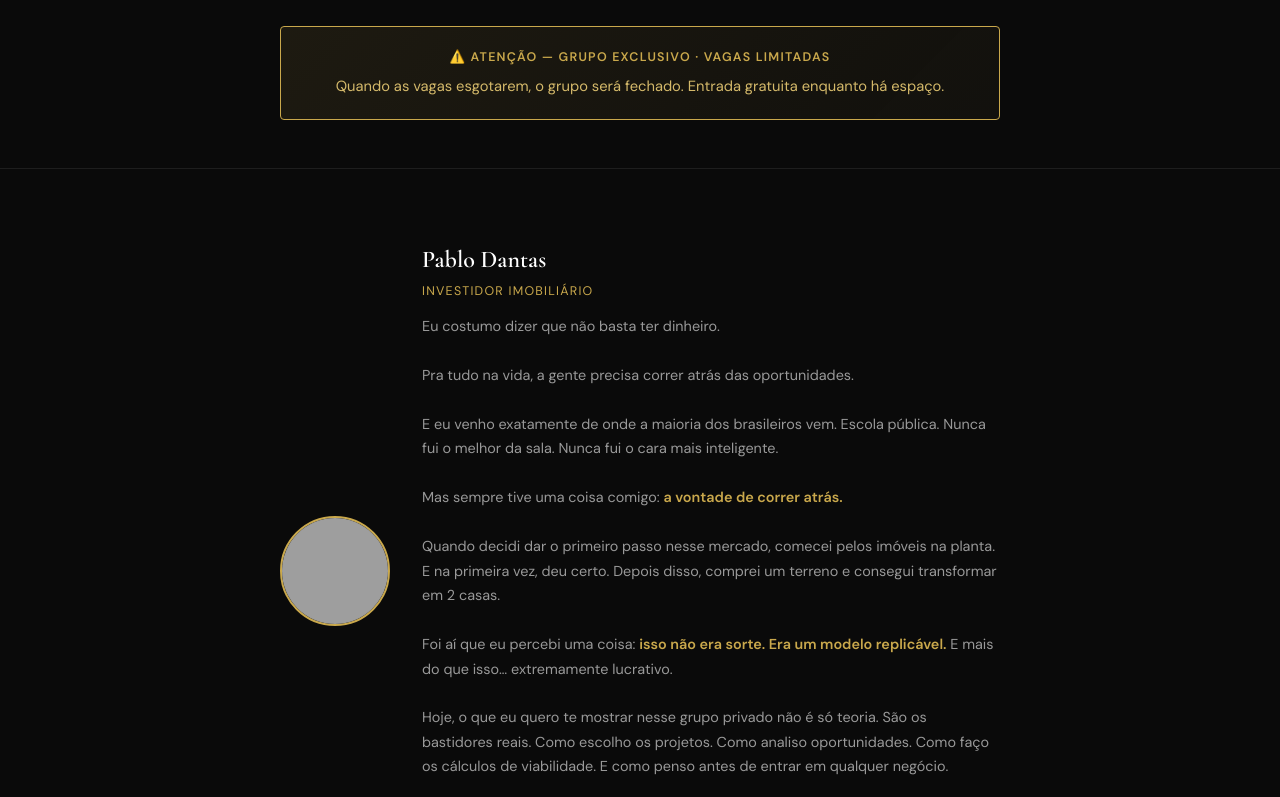
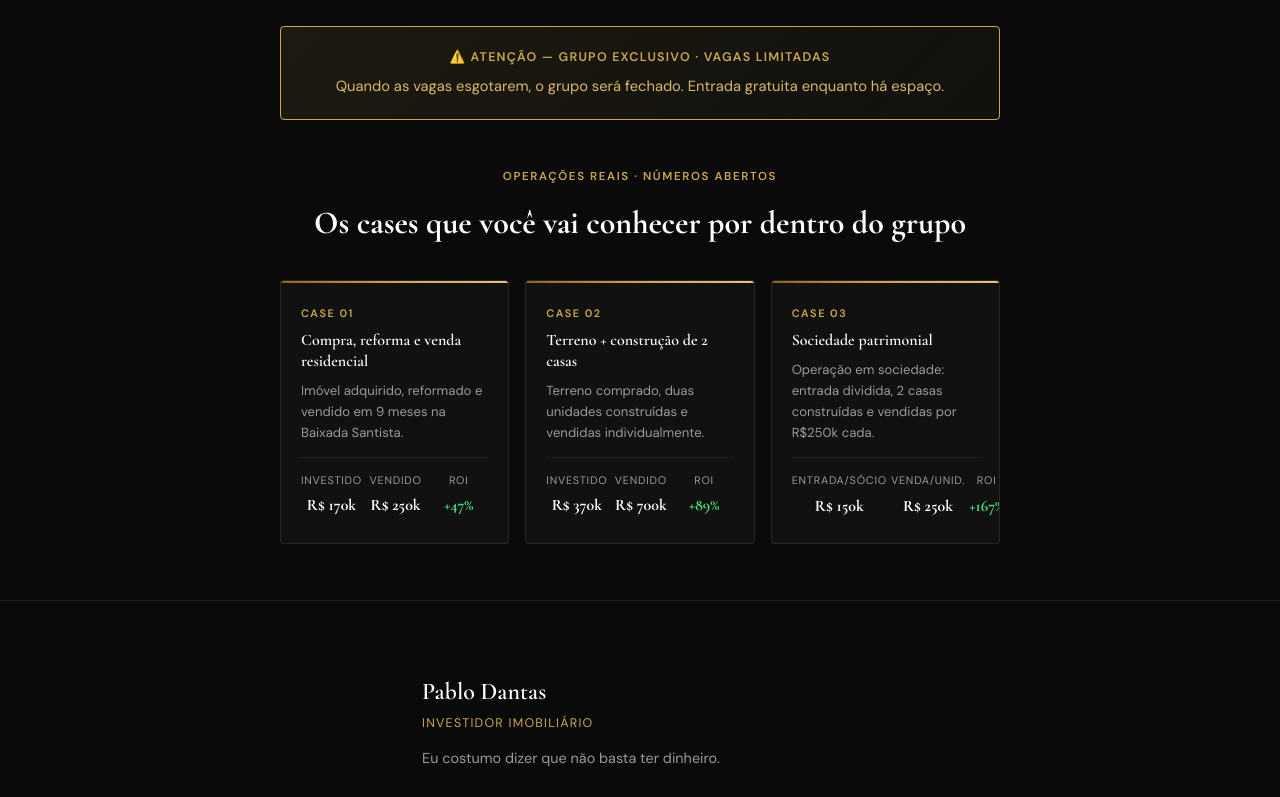
Before and after one commit to pablo4ppatrimonial/4p-patrimonial, a plain HTML site: page grupo/index.html in a window 1280 px wide. Shown: the part 675-1472 px from the top of the page. Drawn offline with nearby package versions, Linux system fonts and the light colour scheme; grey boxes are pictures that could not be loaded.

Commit message:
grupo: adiciona secao com 3 cases reais

```diff
--- a/grupo/index.html
+++ b/grupo/index.html
@@ -168,6 +168,108 @@
       margin-bottom: 6px;
     }
 
+    /* ── CASES ── */
+    .cases-section {
+      padding: 0 0 56px;
+    }
+
+    .cases-label {
+      text-align: center;
+      font-size: 0.72rem;
+      font-weight: 600;
+      letter-spacing: 0.14em;
+      text-transform: uppercase;
+      color: var(--gold);
+      margin-bottom: 10px;
+    }
+
+    .cases-title {
+      font-family: 'Cormorant Garamond', serif;
+      font-size: clamp(1.5rem, 4vw, 2rem);
+      font-weight: 700;
+      text-align: center;
+      margin-bottom: 32px;
+    }
+
+    .cases-grid {
+      display: grid;
+      grid-template-columns: repeat(3, 1fr);
+      gap: 16px;
+    }
+
+    @media (max-width: 640px) {
+      .cases-grid { grid-template-columns: 1fr; }
+    }
+
+    .case-card {
+      background: var(--card-bg);
+      border: 1px solid rgba(201,168,76,0.15);
+      border-radius: 4px;
+      padding: 24px 20px;
+      position: relative;
+      overflow: hidden;
+    }
+
+    .case-card::before {
+      content: '';
+      position: absolute;
+      top: 0; left: 0; right: 0;
+      height: 2px;
+      background: linear-gradient(90deg, #8B6914, var(--gold), #e2c47a);
+    }
+
+    .case-tag {
+      font-size: 0.68rem;
+      font-weight: 700;
+      letter-spacing: 0.14em;
+      text-transform: uppercase;
+      color: var(--gold);
+      margin-bottom: 8px;
+    }
+
+    .case-title {
+      font-family: 'Cormorant Garamond', serif;
+      font-size: 1rem;
+      font-weight: 600;
+      color: var(--text);
+      margin-bottom: 8px;
+      line-height: 1.3;
+    }
+
+    .case-desc {
+      font-size: 0.82rem;
+      color: var(--muted);
+      line-height: 1.6;
+      margin-bottom: 14px;
+    }
+
+    .case-nums {
+      display: flex;
+      justify-content: space-between;
+      border-top: 1px solid var(--card-border);
+      padding-top: 14px;
+      gap: 4px;
+    }
+
+    .case-num-item { text-align: center; flex: 1; }
+
+    .case-num-label {
+      font-size: 0.68rem;
+      color: var(--muted);
+      text-transform: uppercase;
+      letter-spacing: 0.07em;
+      margin-bottom: 4px;
+    }
+
+    .case-num-val {
+      font-family: 'Cormorant Garamond', serif;
+      font-size: 1rem;
+      font-weight: 700;
+      color: var(--text);
+    }
+
+    .case-num-val.green { color: #4ade80; }
+
     /* ── BIO ── */
     .bio-section {
       padding: 72px 0 48px;
@@ -300,7 +402,78 @@
     </div>
   </div>
 
-  <!-- BLOCO 3 — Bio -->
+  <!-- BLOCO 3 — Cases -->
+  <section class="cases-section">
+    <div class="container">
+      <div class="cases-label">Operações reais · Números abertos</div>
+      <h2 class="cases-title">Os cases que você vai conhecer por dentro do grupo</h2>
+      <div class="cases-grid">
+
+        <div class="case-card">
+          <div class="case-tag">Case 01</div>
+          <div class="case-title">Compra, reforma e venda residencial</div>
+          <p class="case-desc">Imóvel adquirido, reformado e vendido em 9 meses na Baixada Santista.</p>
+          <div class="case-nums">
+            <div class="case-num-item">
+              <div class="case-num-label">Investido</div>
+              <div class="case-num-val">R$ 170k</div>
+            </div>
+            <div class="case-num-item">
+              <div class="case-num-label">Vendido</div>
+              <div class="case-num-val">R$ 250k</div>
+            </div>
+            <div class="case-num-item">
+              <div class="case-num-label">ROI</div>
+              <div class="case-num-val green">+47%</div>
+            </div>
+          </div>
+        </div>
+
+        <div class="case-card">
+          <div class="case-tag">Case 02</div>
+          <div class="case-title">Terreno + construção de 2 casas</div>
+          <p class="case-desc">Terreno comprado, duas unidades construídas e vendidas individualmente.</p>
+          <div class="case-nums">
+            <div class="case-num-item">
+              <div class="case-num-label">Investido</div>
+              <div class="case-num-val">R$ 370k</div>
+            </div>
+            <div class="case-num-item">
+              <div class="case-num-label">Vendido</div>
+              <div class="case-num-val">R$ 700k</div>
+            </div>
+            <div class="case-num-item">
+              <div class="case-num-label">ROI</div>
+              <div class="case-num-val green">+89%</div>
+            </div>
+          </div>
+        </div>
+
+        <div class="case-card">
+          <div class="case-tag">Case 03</div>
+          <div class="case-title">Sociedade patrimonial</div>
+          <p class="case-desc">Operação em sociedade: entrada dividida, 2 casas construídas e vendidas por R$250k cada.</p>
+          <div class="case-nums">
+            <div class="case-num-item">
+              <div class="case-num-label">Entrada/sócio</div>
+              <div class="case-num-val">R$ 150k</div>
+            </div>
+            <div class="case-num-item">
+              <div class="case-num-label">Venda/unid.</div>
+              <div class="case-num-val">R$ 250k</div>
+            </div>
+            <div class="case-num-item">
+              <div class="case-num-label">ROI</div>
+              <div class="case-num-val green">+167%</div>
+            </div>
+          </div>
+        </div>
+
+      </div>
+    </div>
+  </section>
+
+  <!-- BLOCO 4 — Bio -->
   <section class="bio-section">
     <div class="container">
       <div class="bio-inner">
```
